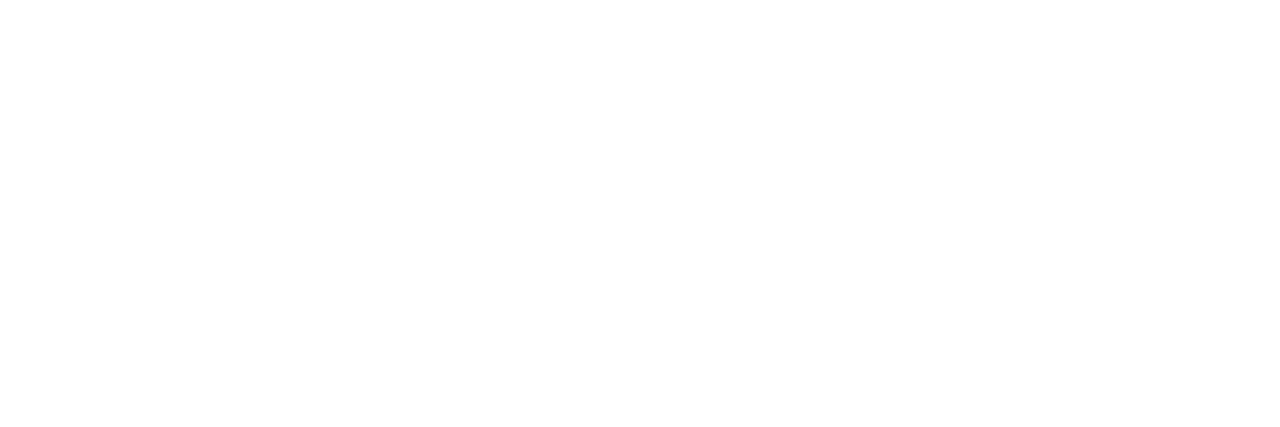
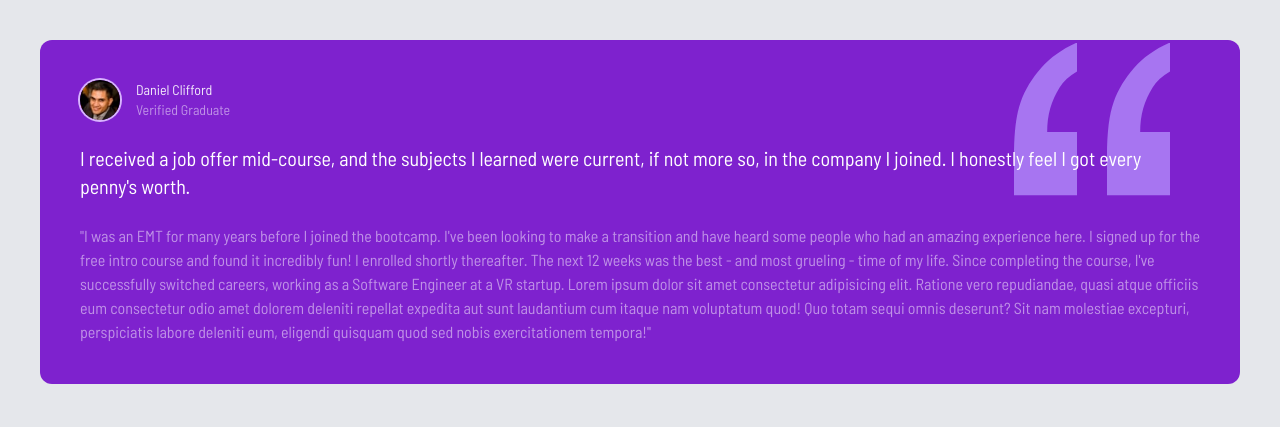
Before and after one commit to howarddo2208/tailwind-css-from-scratch, a website: page web-projects/4-testimonial-grid/index.html in a window 1280 px wide. Drawn offline with Linux system fonts and the light colour scheme.

Commit message:
4-testimonial-grid: first box

```diff
--- a/web-projects/4-testimonial-grid/index.html
+++ b/web-projects/4-testimonial-grid/index.html
@@ -12,6 +12,56 @@
     />
     <link href="css/style.css" rel="stylesheet" />
   </head>
-  <body>
+  <body class="bg-gray-200">
+    <!-- global container -->
+    <div class="container mx-auto max-w-7xl p-2 md:p-10">
+      <!-- grid container -->
+      <div class="text-white">
+        <!-- box 1 -->
+        <div class="relative p-10 rounded-xl bg-purple-700">
+          <!-- quotes image -->
+          <img
+            src="images/bg-pattern-quotation.svg"
+            alt=""
+            class="absolute top-3 right-10 scale-125 md:top-7 md:right-24 md:scale-150"
+          />
+          <!-- box header -->
+          <div class="flex z-10 space-x-4">
+            <img
+              src="images/image-daniel.jpg"
+              alt=""
+              class="w-10 h-10 rounded-full ring-2 ring-purple-300"
+            />
+            <div class="text-sm">
+              <h4 class="opacity-90">Daniel Clifford</h4>
+              <p class="opacity-50">Verified Graduate</p>
+            </div>
+          </div>
+
+          <!-- large text -->
+          <p class="relative z-10 mt-6 text-xl">
+            I received a job offer mid-course, and the subjects I learned were
+            current, if not more so, in the company I joined. I honestly feel I
+            got every penny's worth.
+          </p>
+          <!-- small text -->
+          <p class="mt-6 opacity-50">
+            "I was an EMT for many years before I joined the bootcamp. I've been
+            looking to make a transition and have heard some people who had an
+            amazing experience here. I signed up for the free intro course and
+            found it incredibly fun! I enrolled shortly thereafter. The next 12
+            weeks was the best - and most grueling - time of my life. Since
+            completing the course, I've successfully switched careers, working
+            as a Software Engineer at a VR startup. Lorem ipsum dolor sit amet
+            consectetur adipisicing elit. Ratione vero repudiandae, quasi atque
+            officiis eum consectetur odio amet dolorem deleniti repellat
+            expedita aut sunt laudantium cum itaque nam voluptatum quod! Quo
+            totam sequi omnis deserunt? Sit nam molestiae excepturi,
+            perspiciatis labore deleniti eum, eligendi quisquam quod sed nobis
+            exercitationem tempora!"
+          </p>
+        </div>
+      </div>
+    </div>
   </body>
 </html>
```
Also changed, not shown: web-projects/4-testimonial-grid/css/style.css.
